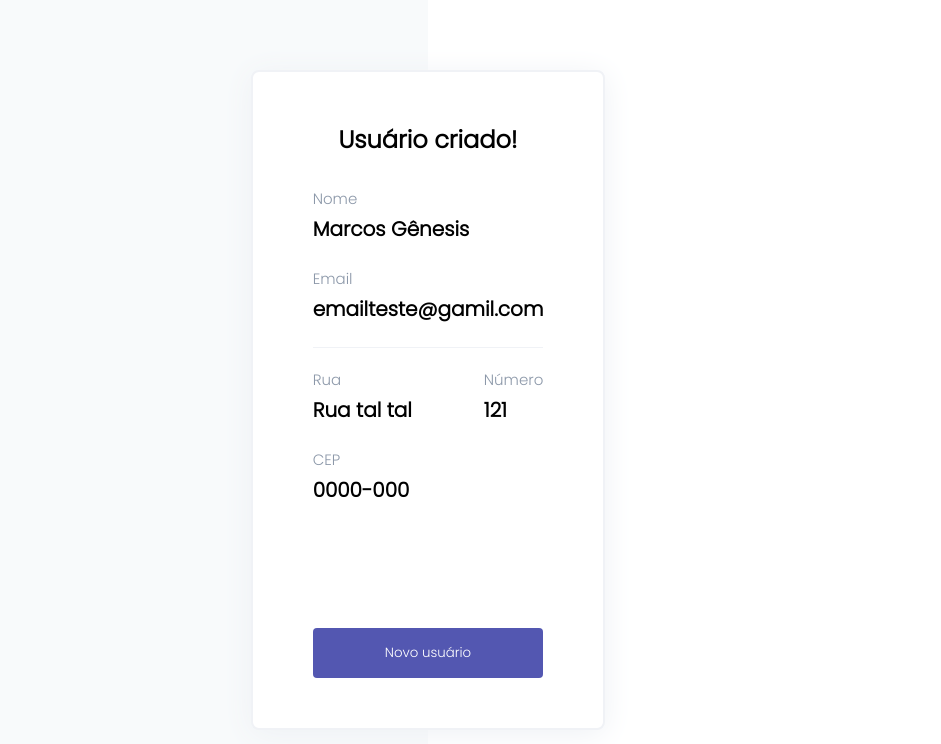
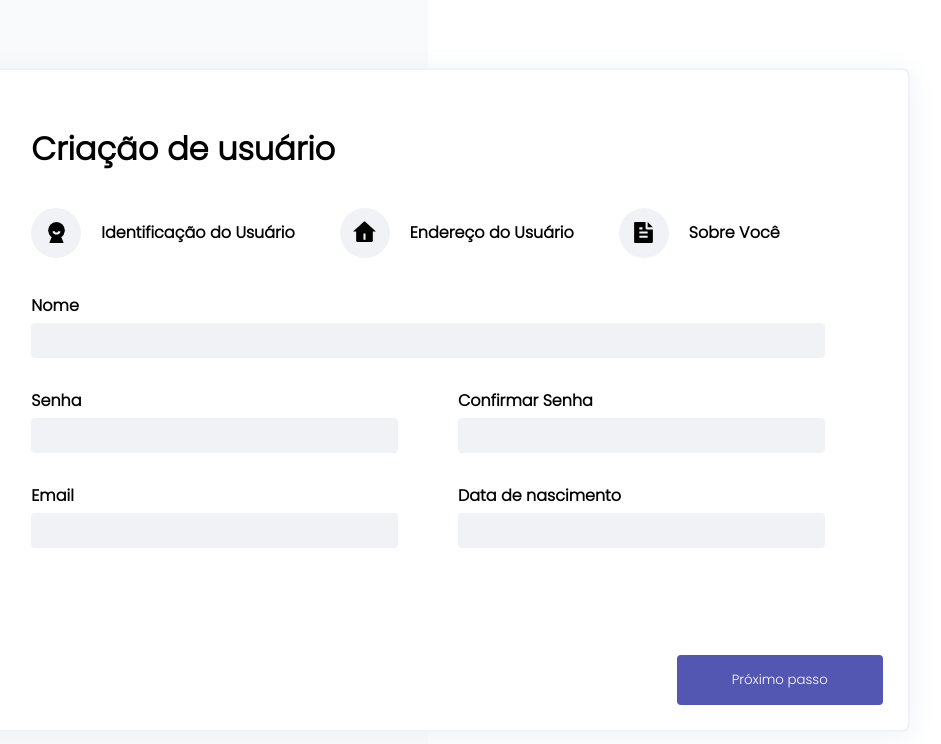
Before and after one commit to Pedro0505/User-Forms, a React (Create React App) app: page / in a window 1280 px wide. Shown: the top 744 px of the page, without its empty margins (212-1153 px from the left). Built offline with nearby package versions, Linux system fonts and the light colour scheme.

Commit message:
feat: adding validations to user info foms

```diff
--- a/src/App.tsx
+++ b/src/App.tsx
@@ -1,11 +1,11 @@
 import React from 'react';
-import ShowUser from './pages/ShowUser/ShowUser';
+import CreateUser from './pages/CreateUser/CreateUser';
 import './style/App.css';
 
 function App() {
   return (
     <div>
-      <ShowUser />
+      <CreateUser />
     </div>
   );
 }
--- a/src/components/UserForm/UserForm.tsx
+++ b/src/components/UserForm/UserForm.tsx
@@ -1,6 +1,6 @@
 import React from 'react';
 import { RiFileTextFill, RiHome4Fill, RiUser5Fill } from 'react-icons/ri';
-import UserAddress from '../UserAddress/UserAddress';
+import UserIdentification from '../UserIdentification/UserIdentification';
 import './style.css';
 
 function UserForm() {
@@ -27,7 +27,7 @@ function UserForm() {
           <p>Sobre Você</p>
         </span>
       </div>
-      <UserAddress />
+      <UserIdentification />
     </main>
   );
 }
--- a/src/components/UserIdentification/UserIdentification.tsx
+++ b/src/components/UserIdentification/UserIdentification.tsx
@@ -1,34 +1,115 @@
-import React from 'react';
+import React, { ChangeEvent, useState } from 'react';
+import IUserIdentificationForm from './interfaces/IUserIdentificationForm';
+import userIdentificationSchema from './schema/userIndetificationSchama';
 import './style.css';
 
 function UserIdentification() {
+  const intitialFormValue: IUserIdentificationForm = {
+    name: '', password: '', checkPassword: '', email: '', birthday: '',
+  };
+  const [formValue, setFormValue] = useState<IUserIdentificationForm>(intitialFormValue);
+  const [formErrors, setFormErrors] = useState<IUserIdentificationForm>(intitialFormValue);
+
+  const handleChange = (event: ChangeEvent<HTMLInputElement | HTMLTextAreaElement>) => {
+    setFormValue((prevState) => ({ ...prevState, [event.target.name]: event.target.value }));
+  };
+
+  const validateForm = (values: IUserIdentificationForm) => {
+    const { birthday, checkPassword, email, name, password } = userIdentificationSchema;
+
+    const errors = {
+      name: name.validate(values.name).error?.details[0].message || '',
+      password: password.validate(values.password).error?.details[0].message || '',
+      checkPassword: checkPassword.validate(values.checkPassword).error?.details[0].message || '',
+      email: email.validate(values.email).error?.details[0].message || '',
+      birthday: birthday.validate(values.birthday).error?.details[0].message || '',
+    };
+
+    if (errors.password === ''
+    && errors.checkPassword === ''
+    && formValue.password !== formValue.checkPassword) {
+      errors.password = 'As senhas devem ser iguais';
+      errors.checkPassword = 'As senhas devem ser iguais';
+    }
+
+    setFormErrors(errors);
+  };
+
+  const handleSubmit = (event: ChangeEvent<HTMLFormElement>) => {
+    event.preventDefault();
+
+    validateForm(formValue);
+  };
+
   return (
-    <form className="user-identification-form">
+    <form className="user-identification-form" onSubmit={handleSubmit}>
       <div className="name-field-conatiner">
         <label htmlFor="name-field">
           <p>Nome</p>
-          <input className="text-fields" type="text" name="name" id="name-field" />
+          <input
+            className={ formErrors.name !== '' ? 'text-fields input-error' : 'text-fields' }
+            type="text"
+            name="name"
+            id="name-field"
+            onChange={handleChange}
+            value={formValue.name}
+          />
+          <p className="error-messages">{formErrors.name}</p>
         </label>
       </div>
       <section>
         <div>
           <label htmlFor="password-field">
             <p>Senha</p>
-            <input className="text-fields" type="text" name="password" id="password-field" />
+            <input
+              className={ formErrors.password !== '' ? 'text-fields input-error' : 'text-fields' }
+              type="text"
+              name="password"
+              id="password-field"
+              onChange={handleChange}
+              value={formValue.password}
+            />
+            <p className="error-messages">{formErrors.password}</p>
           </label>
           <label htmlFor="check-password-field">
             <p>Confirmar Senha</p>
-            <input className="text-fields" type="text" name="check-password" id="check-password-field" />
+            <input
+              className={
+                formErrors.checkPassword !== '' ? 'text-fields input-error' : 'text-fields'
+              }
+              type="text"
+              name="checkPassword"
+              id="check-password-field"
+              onChange={handleChange}
+              value={formValue.checkPassword}
+            />
+            <p className="error-messages">{formErrors.checkPassword}</p>
           </label>
         </div>
         <div>
           <label htmlFor="email-field">
             <p>Email</p>
-            <input className="text-fields" type="text" name="email" id="email-field" />
+            <input
+              className={ formErrors.email !== '' ? 'text-fields input-error' : 'text-fields' }
+              type="text"
+              name="email"
+              id="email-field"
+              onChange={handleChange}
+              value={formValue.email}
+            />
+            <p className="error-messages">{formErrors.email}</p>
           </label>
           <label htmlFor="birthday-field">
             <p>Data de nascimento</p>
-            <input className="text-fields" type="text" name="birthday" id="birthday-field" />
+            <input
+              className={ formErrors.birthday !== '' ? 'text-fields input-error' : 'text-fields' }
+              type="text"
+              name="birthday"
+              id="birthday-field"
+              onChange={handleChange}
+              value={formValue.birthday}
+            />
+            <p className="error-messages">{formErrors.birthday}</p>
           </label>
         </div>
       </section>
--- /dev/null
+++ b/src/components/UserIdentification/interfaces/IUserIdentificationForm.ts
@@ -0,0 +1,9 @@
+interface IUserIdentificationForm {
+  name: string,
+  password: string,
+  checkPassword: string,
+  email: string,
+  birthday: string
+}
+
+export default IUserIdentificationForm;
```
Also changed, not shown: src/components/UserAddress/UserAddress.tsx (+6 -1 lines).
